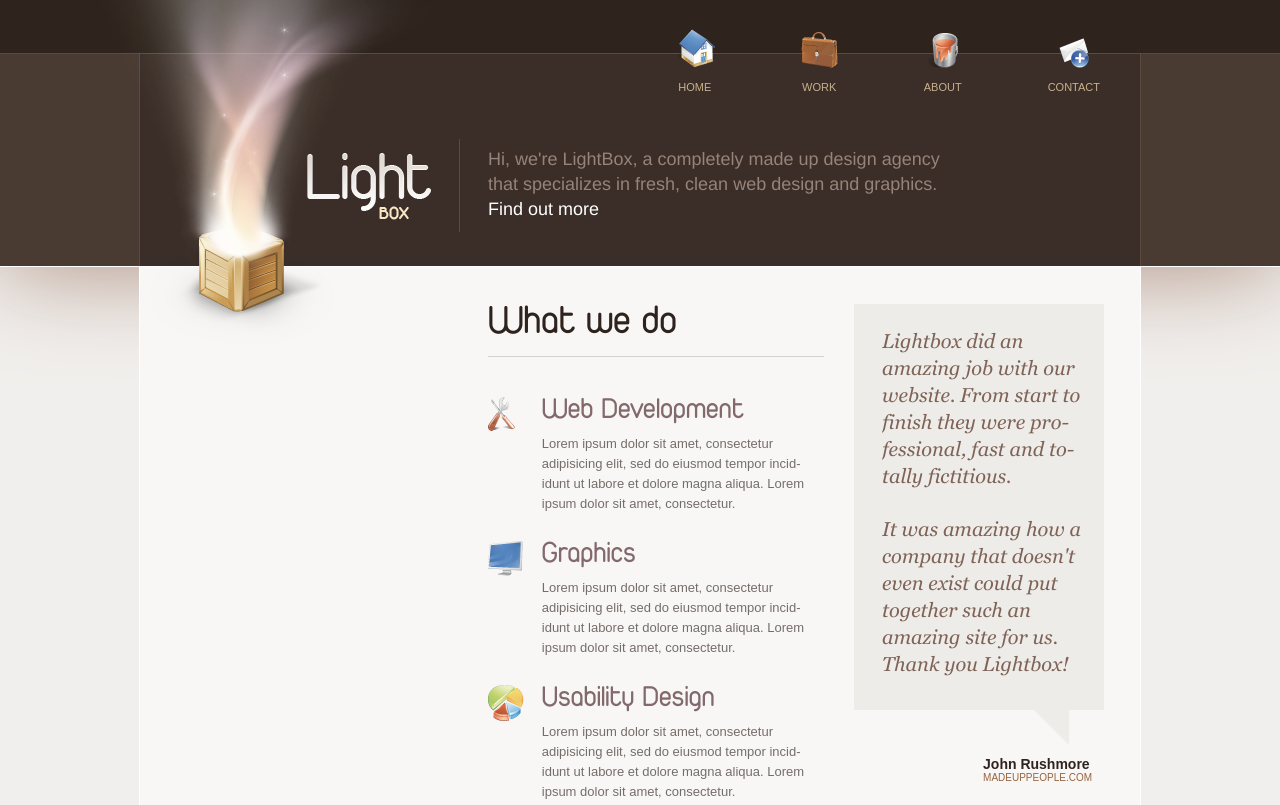
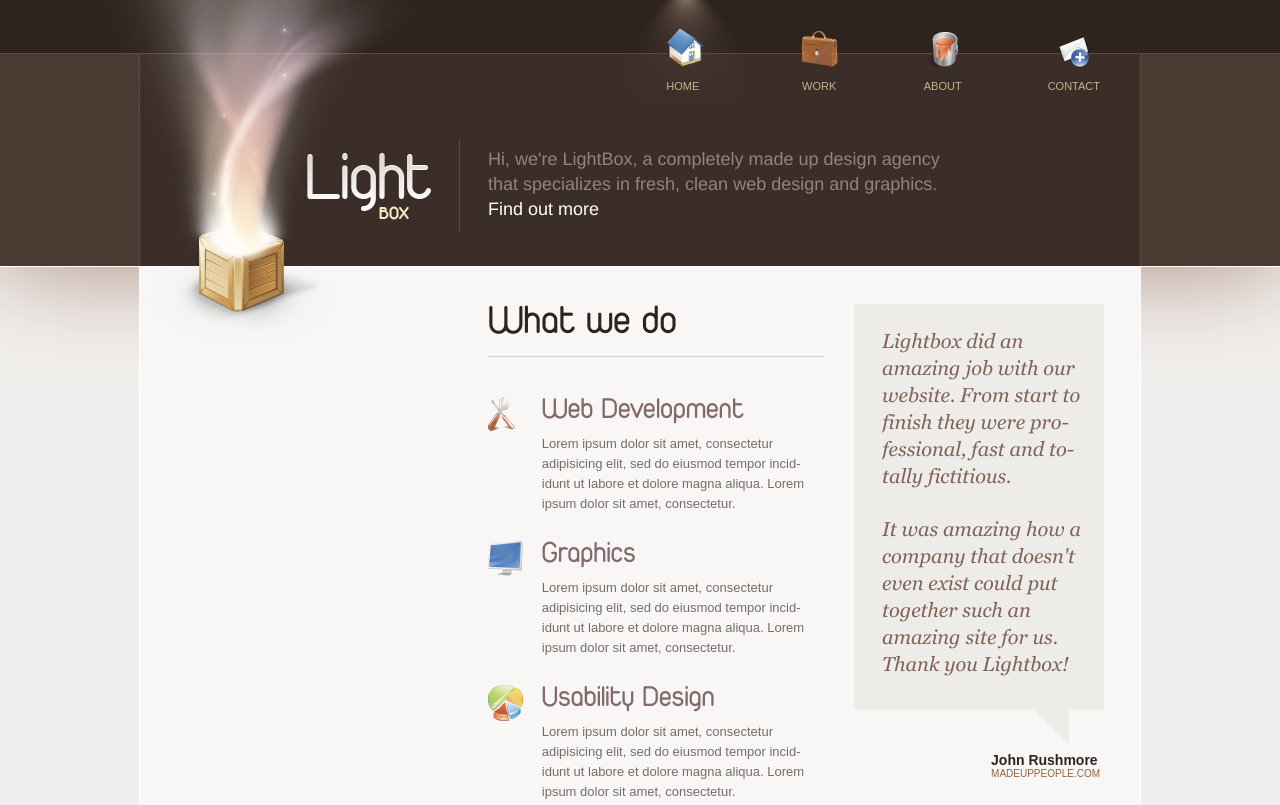
Before and after one commit to annguyen124/lightbox-assignment, a plain HTML site: page index.html in a window 1280 px wide. Shown: the top 805 px of the page. Drawn offline with Linux system fonts and the light colour scheme.

Commit message:
responsive layout - adjust header

```diff
--- a/assets/css/styles.css
+++ b/assets/css/styles.css
@@ -140,8 +140,8 @@ p {
 /*=============== HOME ===============*/
 .nav {
     position: absolute;
-    right: 4rem;
-    top: -2.5rem;
+    right: 0;
+    top: -6.6rem;
 }
 .nav__menu {
     display: none !important;
@@ -151,7 +151,7 @@ p {
     align-items: baseline;
 }
 .nav__item {
-    margin-left: 8.6rem;
+    margin: 0 4rem 0 4.6rem;
     text-align: center;
 }
 .nav__item p {
@@ -161,10 +161,14 @@ p {
     font-family: var(--body-font);
     font-size: var(--small-font-size);
 }
-/* .nav--active {
-    background: rgb(59,46,40);
-    background: linear-gradient(180deg, rgba(59,46,40,1) 0%, rgba(59,46,40,1) 42%, rgba(84,70,62,1) 64%, rgba(59,46,40,1) 100%);
-} */
+.nav--active {
+    width: 120px;
+    height: 120px;
+    padding-top: 4rem;
+    margin-right: 1.2rem;
+    background-image: url("/assets/images/nav_active.png");
+    background-position: top;
+}
 
 .header__info {
     display: flex;
@@ -257,13 +261,13 @@ p {
     border-bottom: none;
 }
 .feature__quote-author {
-    margin: 4.6rem 1.2rem 0 0;
+    margin: 4.2rem 0.4rem 0 0;
     float: right;
     font-size: var(--author-font-size);
 }
 .feature__quote-name {
     color: var(--dark-text-color);
-    font-weight: 600;
+    font-weight: 800;
 }
 .feature__quote-email {
     color: #96633d;
@@ -333,7 +337,7 @@ p {
         padding-left: 16.7rem;
     }
     .nav__item {
-        margin-left: 8rem;
+        margin-left: 3rem;
     }
     .work__images,
     .work__img-description {
@@ -352,7 +356,7 @@ p {
     }
     .nav__menu {
         display: inline-block !important;
-        margin-top: 1.2rem;
+        margin: 5.3rem 3.6rem 0 0;
     }
     .header__info {
         flex-direction: column;
```
